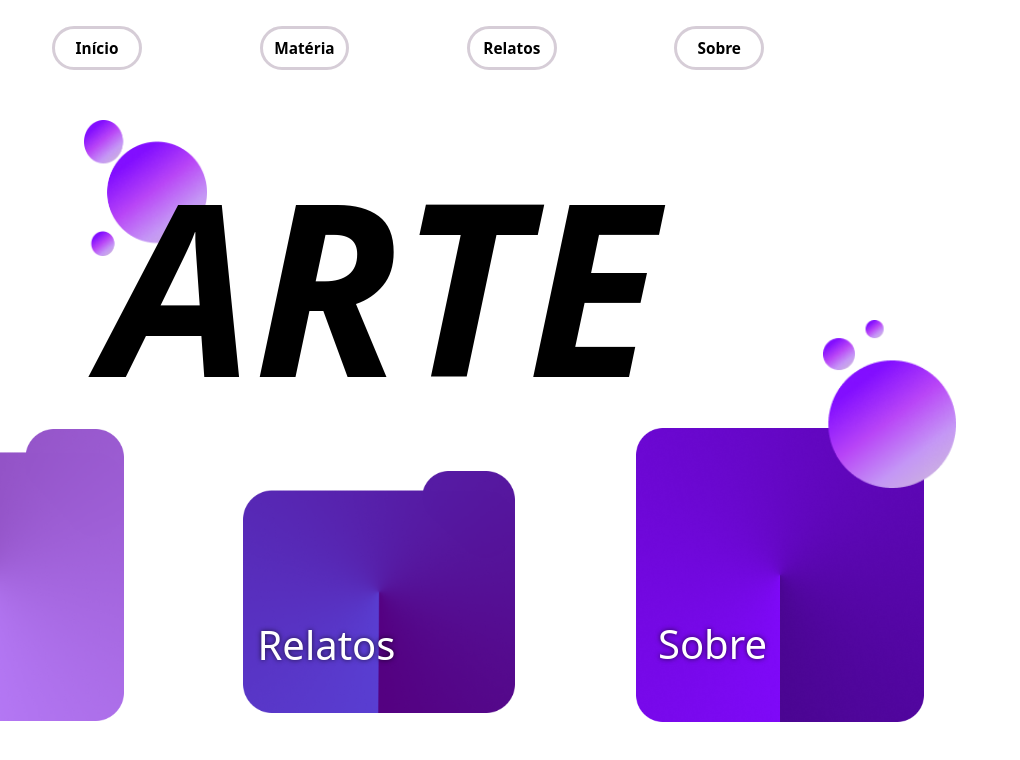
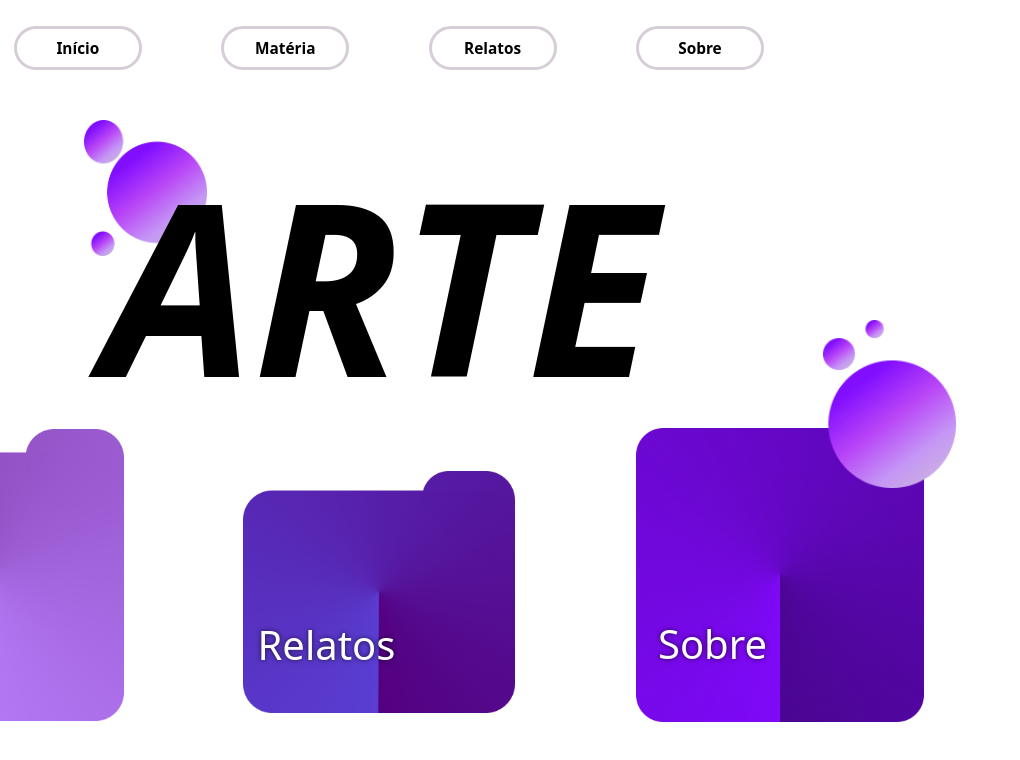
Before and after one commit to niiccholas/senai-lima-sas-2024, a plain HTML site: page index.html in a window 1280 px wide. Shown: the full height of the page, 260-1280 px from the left. Drawn offline with Linux system fonts and the light colour scheme.

Commit message:
mudança nos menus

```diff
--- a/materia/style.css
+++ b/materia/style.css
@@ -50,7 +50,7 @@ header {
     font-size: 1.9vh;
     background-color: transparent;
     border: 3.5px solid #5a365d3f;
-    width: 7vw;
+    width: 10vw;
     text-align: center;
     padding: 0.7vw;
     border-radius: 5vh;
--- a/relatos/style.css
+++ b/relatos/style.css
@@ -51,7 +51,7 @@ header {
     font-size: 1.9vh;
     background-color: transparent;
     border: 3.5px solid #5a365d3f;
-    width: 7vw;
+    width: 10vw;
     text-align: center;
     padding: 0.7vw;
     border-radius: 50px;
--- a/sobrenos/style.css
+++ b/sobrenos/style.css
@@ -111,9 +111,6 @@ header {
 }
 
 @media (max-width: 1400px){
-    .img{
 
 
-    }
-
 }
--- a/style.css
+++ b/style.css
@@ -50,7 +50,7 @@ main {
     font-size: 1.9vh;
     background-color: transparent;
     border: 3.5px solid #5a365d3f;
-    width: 7vw;
+    width: 10vw;
     text-align: center;
     padding: 0.7vw;
     border-radius: 50px;
```
